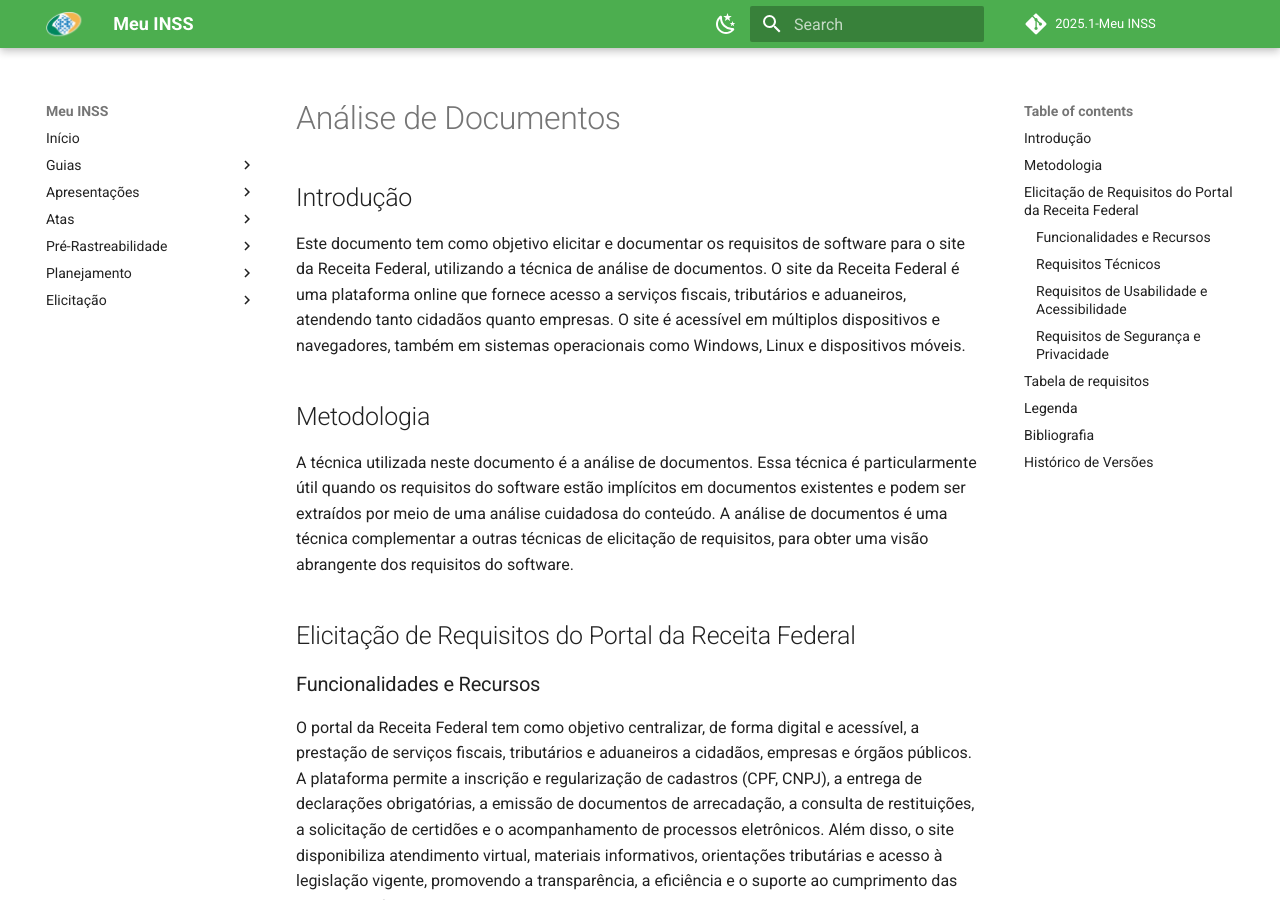
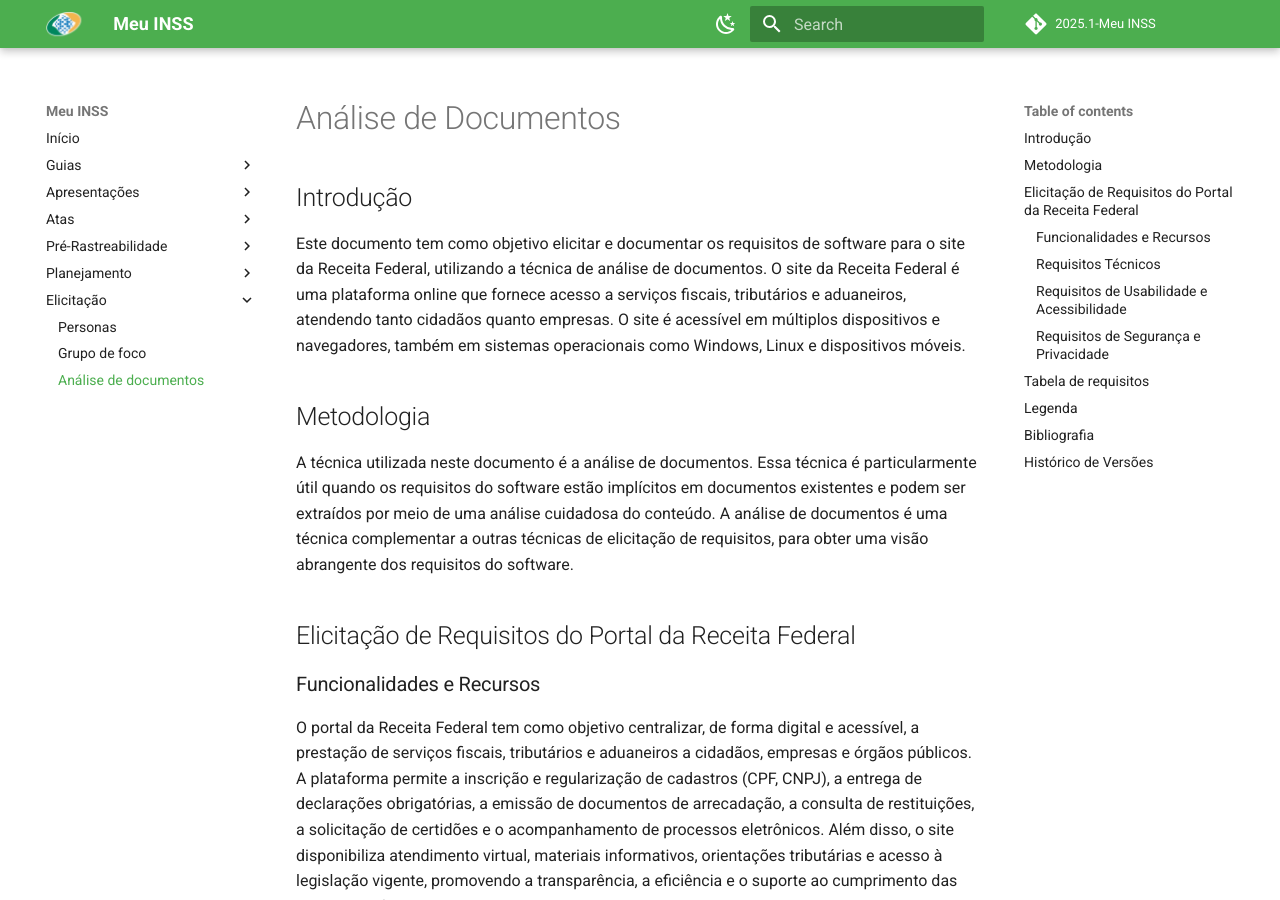
Before and after one commit to Requisitos-de-Software/2025.1-Meu-INSS, an MkDocs documentation site: the page built from docs/elicitacao/analisededocumentos.md, in a window 1280 px wide and 900 px high. Built offline with MkDocs 1.6.1 and Material for MkDocs 9.7.7, drawn with Linux system fonts in a browser that asks for light colours; comment, search, counter and statistics services are not loaded.

Commit message:
adicionando rota

```diff
--- a/mkdocs.yml
+++ b/mkdocs.yml
@@ -51,3 +51,4 @@
   - Elicitação:
       - Personas: elicitacao/personas.md
       - Grupo de foco: elicitacao/grupodefoco.md
+      - Análise de documentos: elicitacao/analisededocumentos.md
```
